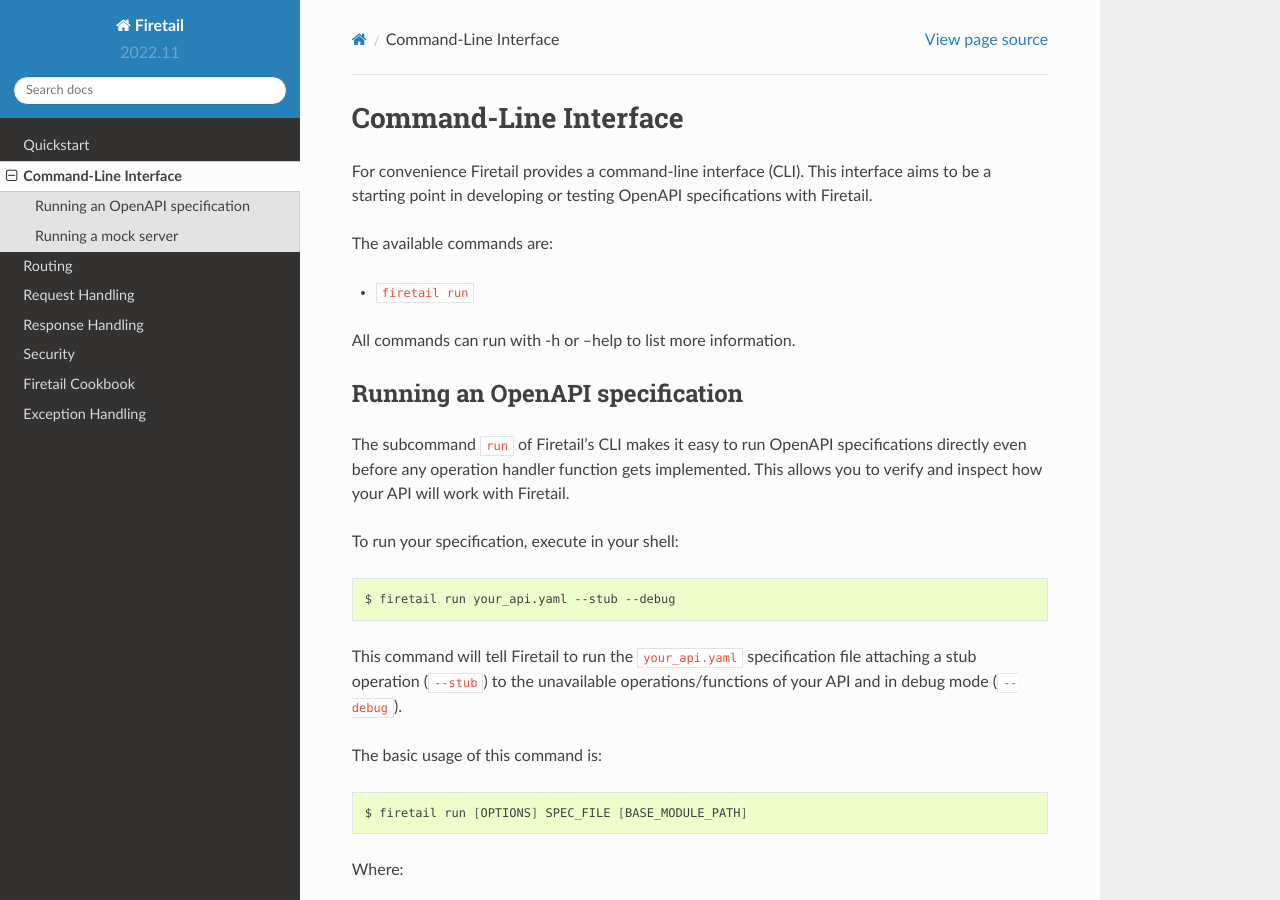
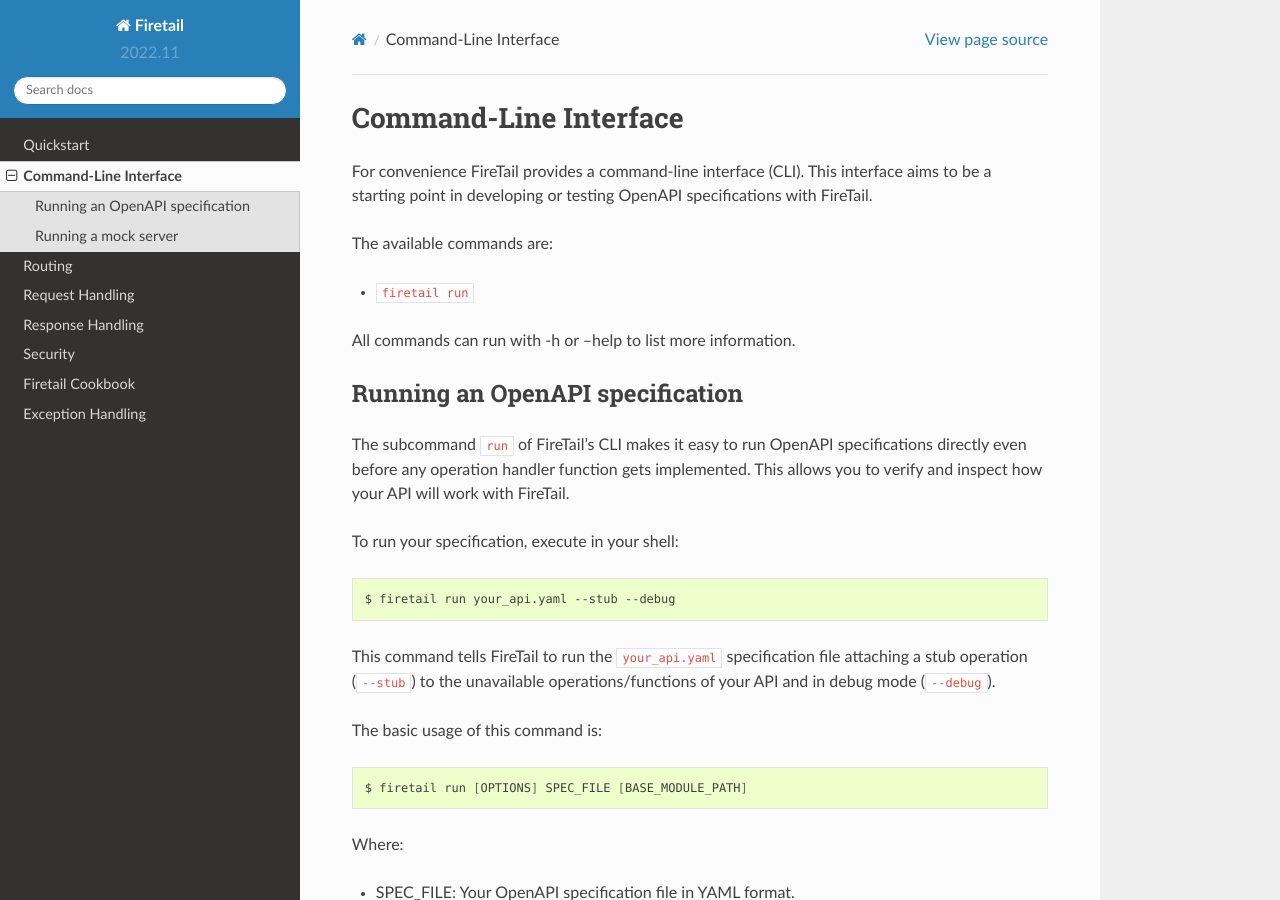
Before and after one commit to FireTail-io/firetail-py-lib, a Sphinx documentation site: the page built from docs/cli.rst, in a window 1280 px wide and 900 px high. Built offline with Sphinx 7.4.7 and the Read the Docs theme 2.0.0, drawn with Linux system fonts in a browser that asks for light colours; the version number is read from the project's files by our own code.

Commit message:
Update cli.rst

```diff
--- a/docs/cli.rst
+++ b/docs/cli.rst
@@ -1,8 +1,8 @@
 Command-Line Interface
 ======================
-For convenience Firetail provides a command-line interface
+For convenience FireTail provides a command-line interface
 (CLI). This interface aims to be a starting point in developing or
-testing OpenAPI specifications with Firetail.
+testing OpenAPI specifications with FireTail.
 
 The available commands are:
 
@@ -13,10 +13,10 @@
 Running an OpenAPI specification
 --------------------------------
 
-The subcommand ``run`` of Firetail's CLI makes it easy to run OpenAPI
+The subcommand ``run`` of FireTail's CLI makes it easy to run OpenAPI
 specifications directly even before any operation handler function gets
 implemented. This allows you to verify and inspect how your API will
-work with Firetail.
+work with FireTail.
 
 To run your specification, execute in your shell:
 
@@ -24,7 +24,7 @@
 
      $ firetail run your_api.yaml --stub --debug
 
-This command will tell Firetail to run the ``your_api.yaml``
+This command tells FireTail to run the ``your_api.yaml``
 specification file attaching a stub operation (``--stub``) to the
 unavailable operations/functions of your API and in debug mode
 (``--debug``).
```
